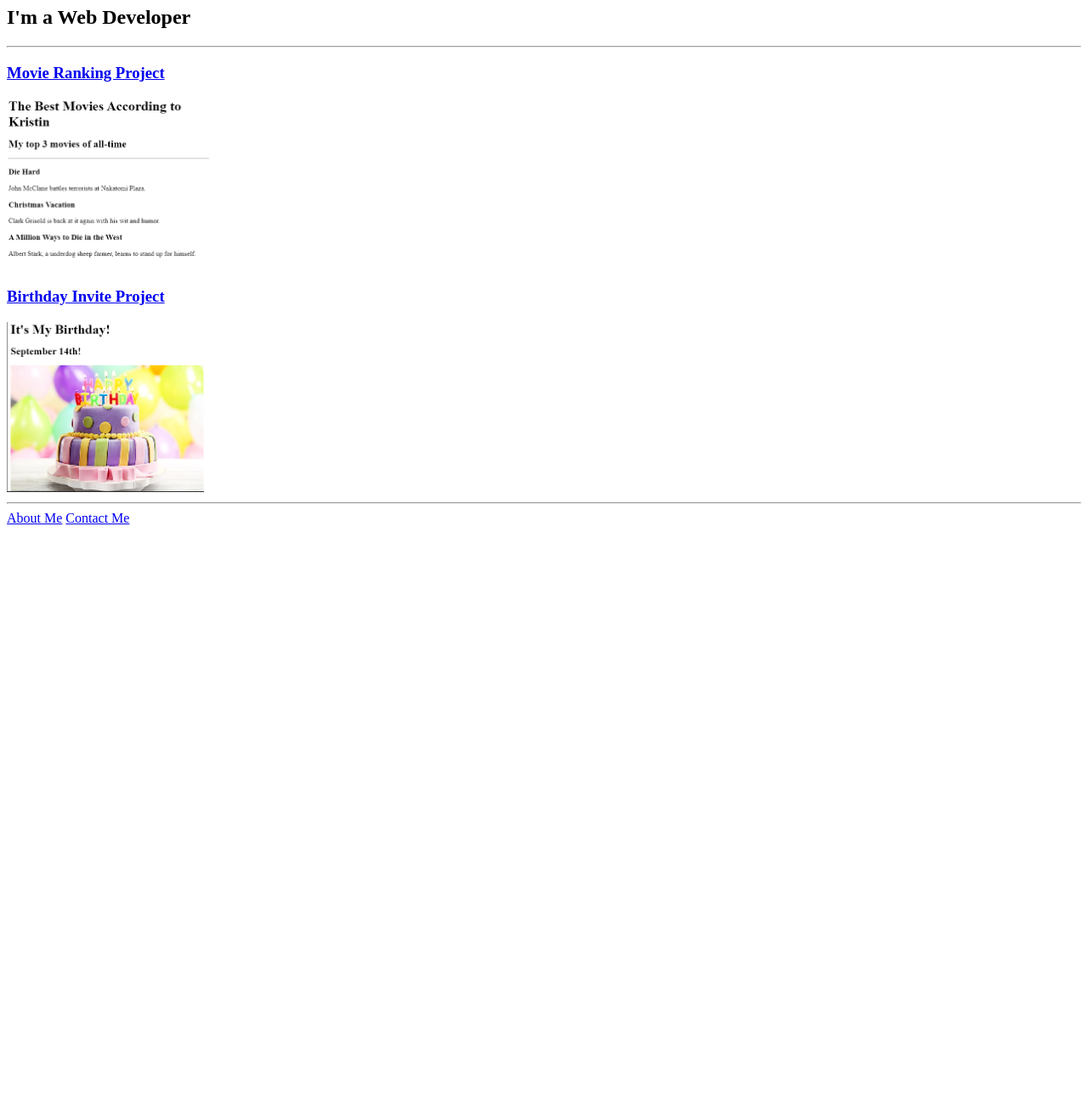
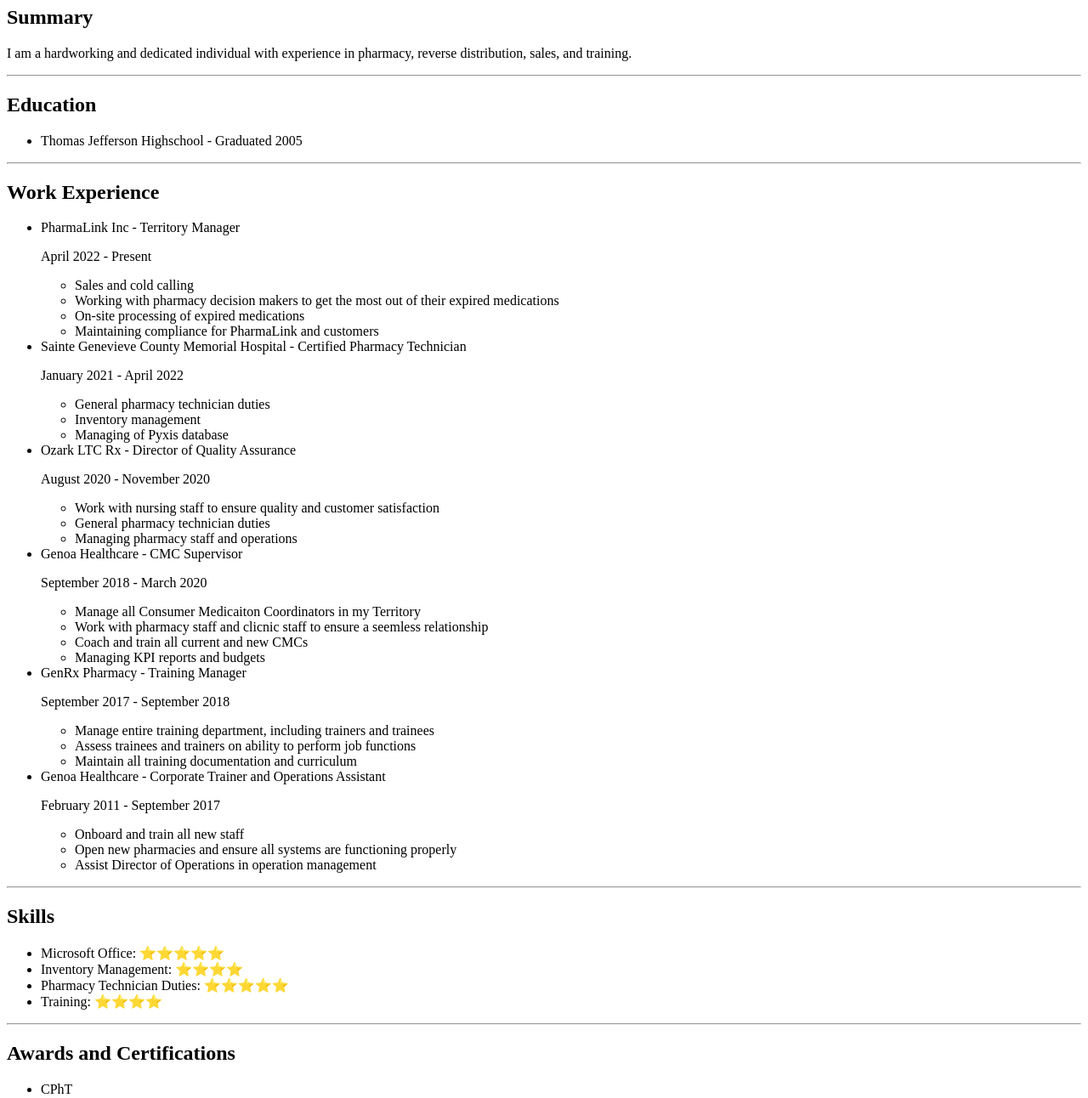
Before and after one commit to kristinclark914/html-portfolio, a plain HTML site: page index.html in a window 1280 px wide. Shown: the part 73-1365 px from the top of the page at 85% size. Before the commit the page ends 800 px from the top, so only its background shows below. Drawn offline with Linux system fonts and the light colour scheme.

Commit message:
Add files via upload

```diff
--- a/index.html
+++ b/index.html
@@ -1,22 +1,83 @@
 <!DOCTYPE html>
 <html lang="en">
-
 <head>
     <meta charset="UTF-8">
-    <title>Kristin's Portfolio</title>
+    <title>My Resume</title>
 </head>
-
 <body>
-    <h1>Kristin's Portfolio</h1>
-    <h2>I'm a Web Developer</h2>
-    <hr />
-    <h3><a href="./public/movie-ranking.html">Movie Ranking Project</a></h3>
-    <img src="./assets/images/movie-ranking_MINE.png" height="200" alt="Movie Ranking Project">
-    <h3><a href="./public/birthday-invite.html">Birthday Invite Project</a></h3>
-    <img src="./assets/images/birthday-invite_MINE.png" height="200" alt="Birthday Invite Project">
-    <hr />
-    <a href="./public/about.html">About Me</a>
-    <a href="./public/contact.html">Contact Me</a>
+    <h1>Kristin Clark</h1>
+    <h2>Summary</h2>
+        <p>I am a hardworking and dedicated individual with experience in pharmacy, reverse distribution, sales, and training.</p>
+        <hr>
+    <h2>Education</h2>
+        <ul>
+            <li>Thomas Jefferson Highschool - Graduated 2005</li>
+        </ul>
+        <hr>
+    <h2>Work Experience</h2>
+        <ul>
+            <li>PharmaLink Inc - Territory Manager</li>
+                <p>April 2022 - Present</p>
+                <ul>
+                    <li>Sales and cold calling</li>
+                    <li>Working with pharmacy decision makers to get the most out of their expired medications</li>
+                    <li>On-site processing of expired medications</li>
+                    <li>Maintaining compliance for PharmaLink and customers</li>
+                </ul>
+            <li>Sainte Genevieve County Memorial Hospital - Certified Pharmacy Technician</li>
+                <p>January 2021 - April 2022</p>
+                    <ul>
+                        <li>General pharmacy technician duties</li>
+                        <li>Inventory management</li>
+                        <li>Managing of Pyxis database</li>
+                    </ul>
+            <li>Ozark LTC Rx - Director of Quality Assurance</li>
+                <p>August 2020 - November 2020</p>
+                    <ul>
+                        <li>Work with nursing staff to ensure quality and customer satisfaction</li>
+                        <li>General pharmacy technician duties</li>
+                        <li>Managing pharmacy staff and operations</li>
+                    </ul>
+            <li>Genoa Healthcare - CMC Supervisor</li>
+                <p>September 2018 - March 2020</p>
+                    <ul>
+                        <li>Manage all Consumer Medicaiton Coordinators in my Territory</li>
+                        <li>Work with pharmacy staff and clicnic staff to ensure a seemless relationship</li>
+                        <li>Coach and train all current and new CMCs</li>
+                        <li>Managing KPI reports and budgets</li>
+                    </ul>
+            <li>GenRx Pharmacy - Training Manager</li>
+                <p>September 2017 - September 2018</p>
+                    <ul>
+                        <li>Manage entire training department, including trainers and trainees</li>
+                        <li>Assess trainees and trainers on ability to perform job functions</li>
+                        <li>Maintain all training documentation and curriculum</li>
+                    </ul>
+            <li>Genoa Healthcare - Corporate Trainer and Operations Assistant</li>
+                <p>February 2011 - September 2017</p>
+                    <ul>
+                        <li>Onboard and train all new staff</li>
+                        <li>Open new pharmacies and ensure all systems are functioning properly</li>
+                        <li>Assist Director of Operations in operation management</li>
+                    </ul>
+        </ul>
+        <hr>
+    <h2>Skills</h2>
+        <ul>
+            <li>Microsoft Office: ⭐️⭐️⭐️⭐️⭐️</li>
+            <li>Inventory Management: ⭐️⭐️⭐️⭐️</li>
+            <li>Pharmacy Technician Duties: ⭐️⭐️⭐️⭐️⭐️</li>
+            <li>Training: ⭐️⭐️⭐️⭐️</li>
+        </ul>
+        <hr>
+    <h2>Awards and Certifications</h2>
+        <ul>
+            <li>CPhT</li>
+        </ul>
+        <hr>
+    <h2>Other</h2>
+    <a href="./Assets/about.html">My Hobbies</a>
+    <br>
+    <a href="./Assets/contact.html">Contact Me</a>
 </body>
-
 </html>
```
Also changed, not shown: Assets/about.html (added, +20 -0 lines), Assets/contact.html (added, +9 -0 lines), Assets/Images/Screenshot 2025-01-08 123343.png (added).
